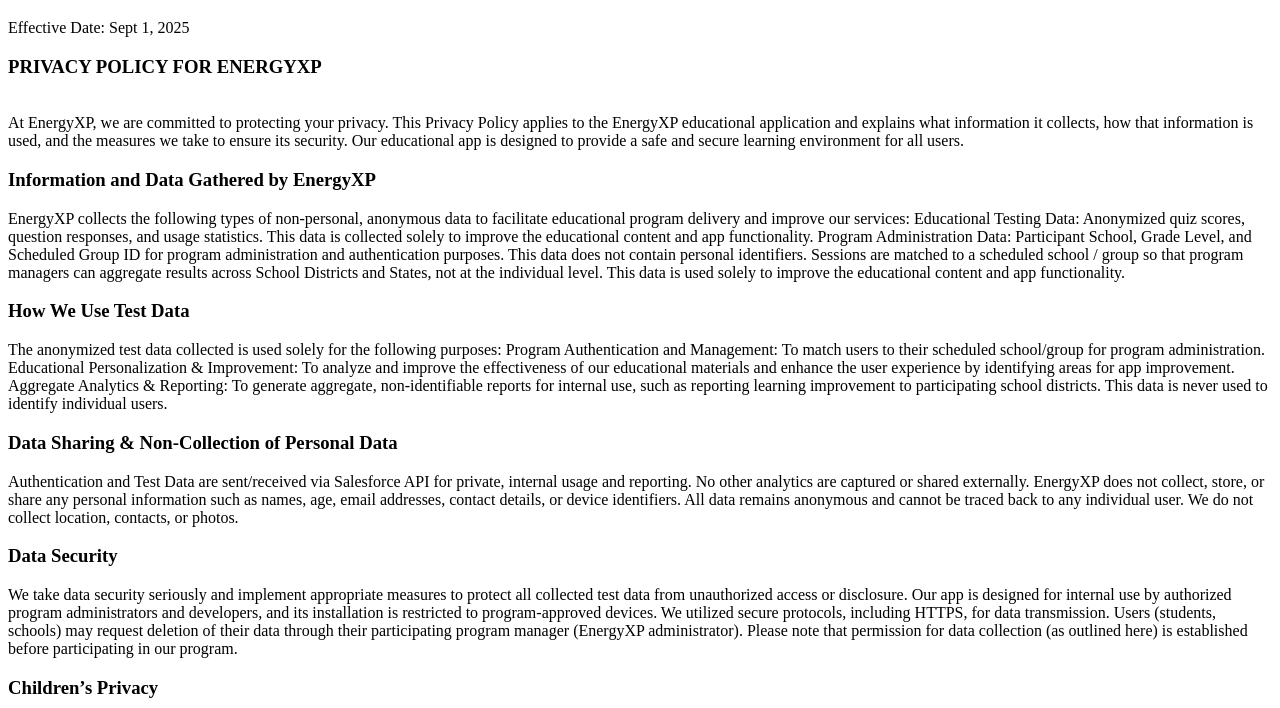
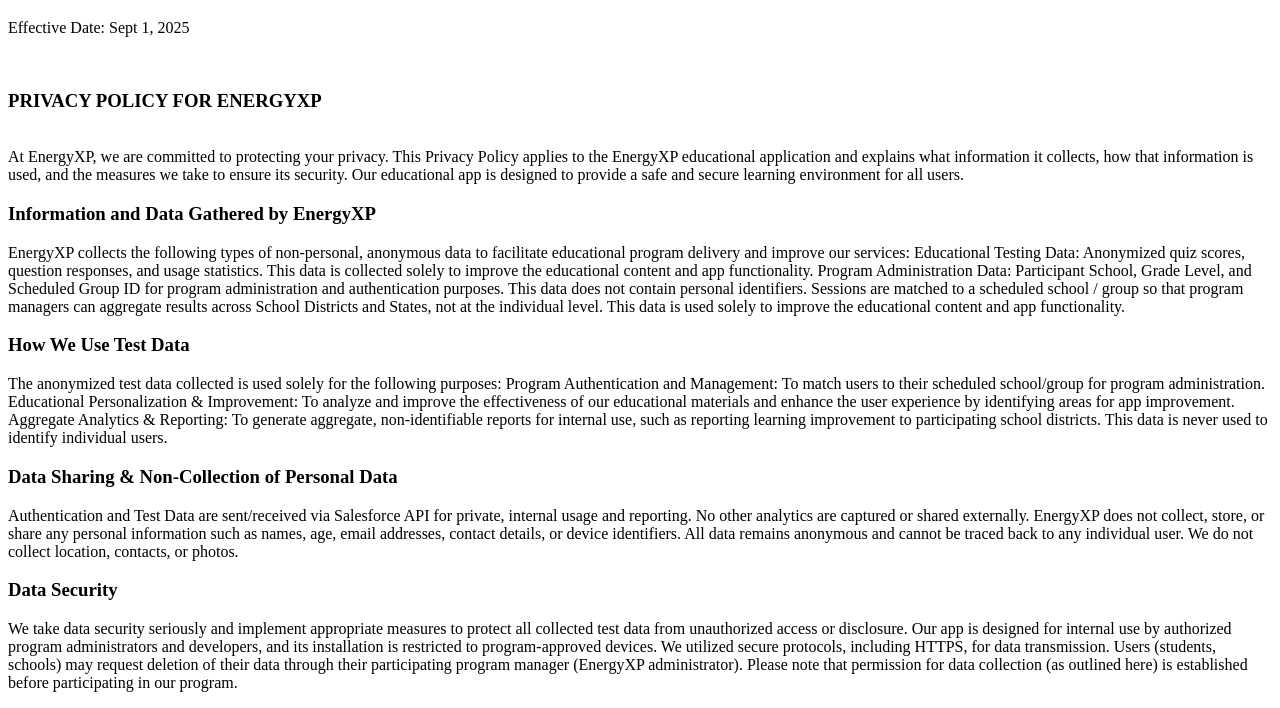
Before and after one commit to 900lbs/EnergyXPPrivacyPolicy, a plain HTML site: page index.html in a window 1280 px wide. Shown: the part 61-769 px from the top of the page. Drawn offline with Linux system fonts and the light colour scheme.

Commit message:
Update index.html

```diff
--- a/index.html
+++ b/index.html
@@ -6,7 +6,7 @@
 </head>
 <body>
   <h1>Privacy Policy</h1>
-  <p>Effective Date: Sept 1, 2025</p>
+  <p>Effective Date: Sept 1, 2025</p><br>
   <p><h3>PRIVACY POLICY FOR ENERGYXP</h3><br>
 
 At EnergyXP, we are committed to protecting your privacy. This Privacy Policy applies to the EnergyXP educational application and explains what information it collects, how that information is used, and the measures we take to ensure its security.
```
